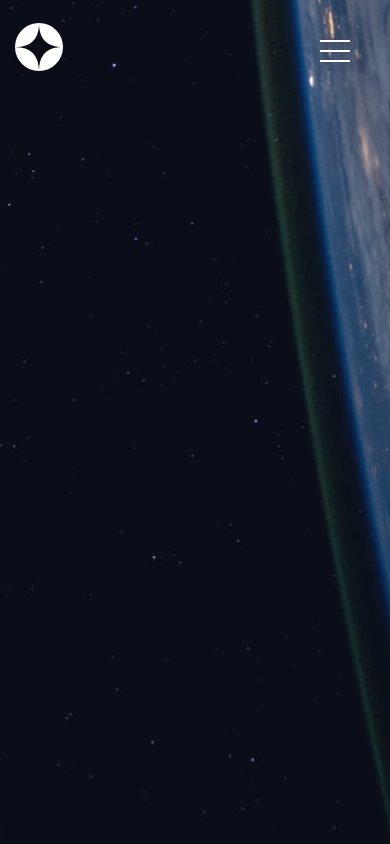
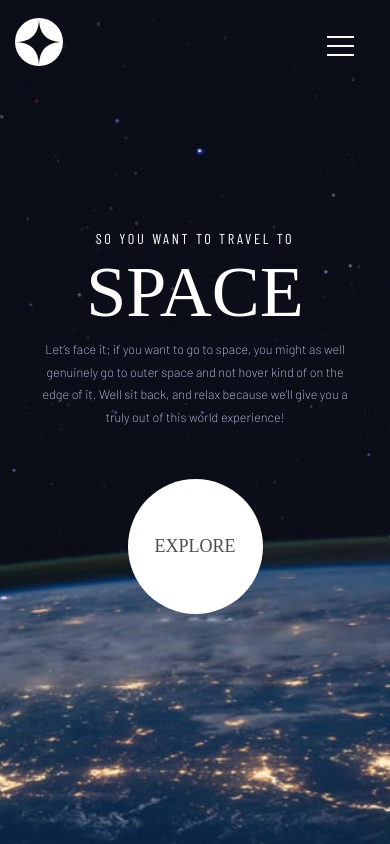
Before and after one commit to AdanAyaz/space-tourism-multipage-website, a website: page starter-code/index.html in a window 390 px wide. Drawn offline with nearby package versions, Linux system fonts and the light colour scheme; files whose address does not match are found by name; a web font is replaced by a local one.

Commit message:
Add files via upload

```diff
--- a/starter-code/index.html
+++ b/starter-code/index.html
@@ -13,7 +13,7 @@
     <link rel="preconnect" href="https://fonts.googleapis.com" />
     <link rel="preconnect" href="https://fonts.gstatic.com" crossorigin />
     <link
-      href="https://fonts.googleapis.com/css2?family=Barlow&family=Barlow+Condensed&family=Bellefair&display=swap"
+      href="https://fonts.googleapis.com/css2?family=Barlow+Condensed:wght@200;400&family=Barlow:wght@200;400&family=Bellefair&display=swap"
       rel="stylesheet"
     />
     <link rel="stylesheet" href="./style/style.css/main.css" />
@@ -109,7 +109,23 @@
       <!--  Creation of multipage website using a single html file -->
       <div class="body__complete" id="body__complete">
         <!-- HOME PAGE BODY -->
-        <div class="body__page body__page--1"></div>
+        <div class="body__page body__page--1">
+          <!-- Under construction -->
+          <div class="home__textBody">
+            <h2>So you want to travel to</h2>
+            <h1>Space</h1>
+            <p>
+              Let’s face it; if you want to go to space, you might as well
+              genuinely go to outer space and not hover kind of on the edge of
+              it. Well sit back, and relax because we’ll give you a truly out of
+              this world experience!
+            </p>
+          </div>
+
+          <div class="home__explore__body">
+            <a href="#" class="home__explore">Explore</a>
+          </div>
+        </div>
         <!-- INNER PAGE 01 -->
         <div class="body__page body__page--2">&nbsp;</div>
         <!-- INNER PAGE 02 -->
@@ -117,17 +133,6 @@
         <!-- INNER PAGE 03 -->
         <div class="body__page body__page--4">&nbsp;</div>
       </div>
-
-      <!-- +++++++++++++++++++++++++++++++++++++ -->
-      <!--
-
-  So, you want to travel to
-  Space
-  Let’s face it; if you want to go to space, you might as well genuinely go to
-  outer space and not hover kind of on the edge of it. Well sit back, and relax
-  because we’ll give you a truly out of this world experience!
-
-  Explore -->
       <script src="./script/script.js"></script>
     </div>
   </body>
--- a/starter-code/style/style.css/main.css
+++ b/starter-code/style/style.css/main.css
@@ -1,50 +1,40 @@
 html {
-  font-size: 62.5%;
-}
+  font-size: 62.5%; }
 
 .alpha-body {
   max-width: 100vw;
   position: relative;
   margin: 0;
-  overflow-x: hidden;
-}
+  overflow-x: hidden; }
 
 * {
   padding: 0;
-  margin: 0;
-}
+  margin: 0; }
 
 .body__complete {
   width: 400vw;
   display: flex;
   position: relative;
-  left: 0vw;
-}
+  left: 0vw; }
 
 .body__page {
   width: 100vw;
-  height: 100vh;
-}
+  height: 100vh; }
 
+.body__page {
+  position: relative; }
   .body__page--1 {
     background-image: url("/space-tourism-website-main/starter-code/images/home-desktop-bg/background-home-desktop.jpg");
-  background-position: center;
-}
-
+    background-position: center; }
   .body__page--2 {
     background-image: url("/space-tourism-website-main/starter-code/images/destination-inner-page-01/background-destination-desktop.jpg");
-  background-position: center;
-}
-
+    background-position: center; }
   .body__page--3 {
     background-image: url("/space-tourism-website-main/starter-code/images/crew-images-inner-page-02/background-crew-desktop.jpg");
-  background-position: center;
-}
-
+    background-position: center; }
   .body__page--4 {
     background-image: url("/space-tourism-website-main/starter-code/images/technology-inner-page-03/background-technology-desktop.jpg");
-  background-position: center;
-}
+    background-position: center; }
 
 .navbar {
   display: flex;
@@ -54,13 +44,11 @@ html {
   z-index: 500;
   position: fixed;
   top: 5rem;
-  right: 0;
-}
+  right: 0; }
   .navbar__body {
     flex: 100%;
     display: flex;
-  align-items: center;
-}
+    align-items: center; }
   .navbar__line {
     border: none;
     height: 1px;
@@ -69,57 +57,42 @@ html {
     position: absolute;
     top: 4.6rem;
     left: 8rem;
-  width: 37%;
-}
+    width: 37%; }
   .navbar__left {
-  flex: 45%;
-}
+    flex: 45%; }
   .navbar__right {
     flex: 55%;
-  background: linear-gradient(
-    to right,
-    rgba(151, 151, 151, 0.15) 10%,
-    transparent 50%
-  );
+    background: linear-gradient(to right, rgba(151, 151, 151, 0.15) 10%, transparent 50%);
     backdrop-filter: blur(2rem);
     height: 100%;
     padding: 0vw 6vw;
     display: flex;
     align-items: center;
-  justify-content: space-around;
-}
+    justify-content: space-around; }
   .navbar__mobile {
-  display: none;
-}
+    display: none; }
     .navbar__mobile--nav {
-  display: none;
-}
+      display: none; }
 
 .navigation__list {
   list-style-type: none;
   display: flex;
   justify-content: space-around;
   width: 100%;
-  height: 95%;
-}
+  height: 95%; }
   .navigation__list--item {
     display: inline-block;
     height: 100%;
     border-bottom: solid 0.3rem rgba(151, 151, 151, 0);
-  transition: all ease-in-out 0.2s;
-}
+    transition: all ease-in-out 0.2s; }
     .navigation__list--item-0:hover {
-  border-bottom: solid 0.3rem #979797;
-}
+      border-bottom: solid 0.3rem #979797; }
     .navigation__list--item-1:hover {
-  border-bottom: solid 0.3rem #979797;
-}
+      border-bottom: solid 0.3rem #979797; }
     .navigation__list--item-2:hover {
-  border-bottom: solid 0.3rem #979797;
-}
+      border-bottom: solid 0.3rem #979797; }
     .navigation__list--item-3:hover {
-  border-bottom: solid 0.3rem #979797;
-}
+      border-bottom: solid 0.3rem #979797; }
     .navigation__list--item > a {
       font-family: "Barlow Condensed";
       font-size: 1.6rem;
@@ -128,26 +101,77 @@ html {
       align-items: center;
       text-decoration: none;
       color: white;
-  height: 100%;
-}
+      height: 100%; }
+
+.home__textBody {
+  width: 45rem;
+  height: 38.2rem;
+  text-transform: uppercase;
+  color: white;
+  position: absolute;
+  left: 11.4%;
+  top: 43%;
+  font-weight: 200; }
+  .home__textBody > h2 {
+    font-size: 2rem;
+    font-family: "Barlow Condensed";
+    font-weight: 200;
+    letter-spacing: 0.47rem; }
+  .home__textBody > h1 {
+    font-size: 15rem;
+    font-family: "Bellefair";
+    font-weight: lighter;
+    padding: 1vw 0vw; }
+  .home__textBody > p {
+    font-family: "Barlow";
+    font-size: 1.4rem;
+    line-height: 1.8;
+    font-weight: 200;
+    color: #d0d6f9; }
+
+.home__explore {
+  display: flex;
+  justify-content: center;
+  align-items: center;
+  z-index: 10000;
+  font-size: 3.2rem;
+  font-family: "Bellefair";
+  position: absolute;
+  right: 11.4%;
+  bottom: 14.5%;
+  width: 27.4rem;
+  height: 27.4rem;
+  border-radius: 100rem;
+  background-color: white;
+  text-decoration: none;
+  text-transform: uppercase;
+  color: black; }
+  .home__explore::after {
+    content: "";
+    width: 13.4rem;
+    height: 13.4rem;
+    position: absolute;
+    transform: translate(0%, 0%);
+    background-color: rgba(255, 255, 255, 0.3);
+    border-radius: 100rem;
+    transition: all cubic-bezier(0.71, -0.03, 0.52, 1.35) 0.6s; }
+  .home__explore:hover::after {
+    width: 161%;
+    height: 161%;
+    background-color: rgba(255, 255, 255, 0.3); }
 
 @media screen and (max-width: 700px) {
   .navbar {
-    top: 0;
-  }
+    top: 0; }
     .navbar__line {
-    display: none;
-  }
+      display: none; }
     .navbar__right {
-    display: none;
-  }
+      display: none; }
     .navbar__mobile {
       display: inline-block;
       position: absolute;
-    z-index: 1000;
       height: 100%;
-    width: 100%;
-  }
+      width: 100%; }
       .navbar__mobile--nav {
         display: inline-flex;
         justify-content: center;
@@ -159,43 +183,31 @@ html {
         backdrop-filter: blur(4rem);
         width: 0%;
         height: 100%;
-    transition: all ease-in-out 0.5s;
-  }
-  .navbar__ham,
-  .navbar__hamburger {
+        transition: all ease-in-out 0.5s; }
+    .navbar__ham, .navbar__hamburger {
       position: absolute;
       top: 5rem;
       right: 4rem;
-    z-index: 2100;
-  }
+      z-index: 2100; }
     .navbar__ham {
-    display: none;
-  }
+      display: none; }
     .navbar__icon {
-    position: relative;
-  }
-  .navbar__icon,
-  .navbar__icon::before,
-  .navbar__icon::after {
+      position: relative; }
+      .navbar__icon, .navbar__icon::before, .navbar__icon::after {
         width: 3rem;
         height: 2px;
         background-color: #fffbfb;
         display: inline-block;
         transition: all ease-in-out 0.6s;
-    transform-origin: left;
-  }
-  .navbar__icon::before,
-  .navbar__icon::after {
+        transform-origin: left; }
+      .navbar__icon::before, .navbar__icon::after {
         content: "";
         position: absolute;
-    left: 0;
-  }
+        left: 0; }
       .navbar__icon::before {
-    top: -1rem;
-  }
+        top: -1rem; }
       .navbar__icon::after {
-    top: 1rem;
-  }
+        top: 1rem; }
     .navbar__list {
       list-style-type: none;
       padding: 0;
@@ -205,26 +217,75 @@ html {
       font-size: 2.3rem;
       letter-spacing: 2.7;
       width: 80%;
-    height: 30%;
-  }
+      height: 30%; }
       .navbar__list--item {
-    padding: 3vw 0vw;
-  }
+        padding: 3vw 0vw; }
     .navbar__link {
       text-decoration: none;
-    color: white;
-  }
+      color: white; }
     .navbar__ham:checked ~ .navbar__mobile--nav {
-    width: 67.7%;
-  }
+      width: 67.7%; }
     .navbar__ham:checked + .navbar__hamburger span {
-    background-color: transparent;
-  }
+      background-color: transparent; }
     .navbar__ham:checked + .navbar__hamburger span::before {
-    transform: rotate(45deg);
-  }
+      transform: rotate(45deg); }
     .navbar__ham:checked + .navbar__hamburger span::after {
       transform: rotate(-45deg);
-    top: 1.1rem;
-  }
-}
+      top: 1.1rem; } }
+
+@media (max-width: 667px) {
+  html {
+    font-size: 56.25%; } }
+
+.alpha-body {
+  overflow-x: scroll; }
+
+@media (max-width: 667px) {
+  .body__page--1 {
+    background-image: url("../../images/home-desktop-bg/background-home-mobile.jpg");
+    background-repeat: no-repeat;
+    background-size: cover;
+    display: flex;
+    flex-flow: column;
+    justify-content: center;
+    align-items: center; } }
+
+@media (max-width: 667px) {
+  .home__textBody {
+    position: static;
+    width: 100vw;
+    height: 27.6rem;
+    text-align: center;
+    text-transform: none; } }
+
+@media (max-width: 667px) {
+  .home__textBody h2 {
+    font-size: 1.6rem;
+    font-family: "Barlow Condensed";
+    font-weight: 200;
+    letter-spacing: 2.7px;
+    text-transform: uppercase; } }
+
+@media (max-width: 667px) {
+  .home__textBody h1 {
+    font-size: 8rem;
+    font-family: "Bellefair";
+    font-weight: lighter;
+    text-transform: uppercase; } }
+
+@media (max-width: 667px) {
+  .home__textBody p {
+    margin: 0vw 10vw; } }
+
+@media (max-width: 667px) {
+  .home__explore__body {
+    position: relative; } }
+
+@media (max-width: 667px) {
+  .home__explore {
+    font-size: 2rem;
+    font-family: "Bellefair";
+    position: static;
+    width: 15rem;
+    height: 15rem;
+    z-index: 1000; } }
```
Lines whose indentation alone changed are shown as unchanged.
